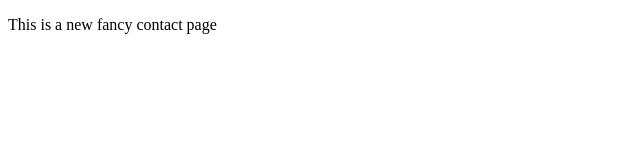
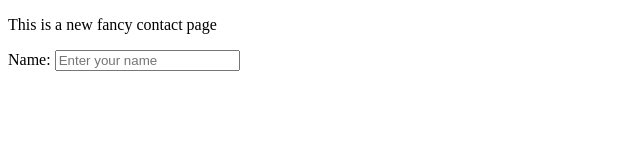
Before and after one commit to satrop/test-repo, a plain HTML site: page src/contact-page.html in a window 1280 px wide. Shown: the whole page, without its empty margins (0-640 px from the left). Drawn offline with Linux system fonts and the light colour scheme.

Commit message:
Add the contact form with one input for name. git status

```diff
--- a/src/contact-page.html
+++ b/src/contact-page.html
@@ -9,6 +9,12 @@
 
 <body>
     <p>This is a new fancy contact page</p>
+    <form action="#" class="contact-form">
+        <label>
+            Name:
+            <input type="text" placeholder="Enter your name">
+        </label>
+    </form>
 </body>
 
 </html>
```
